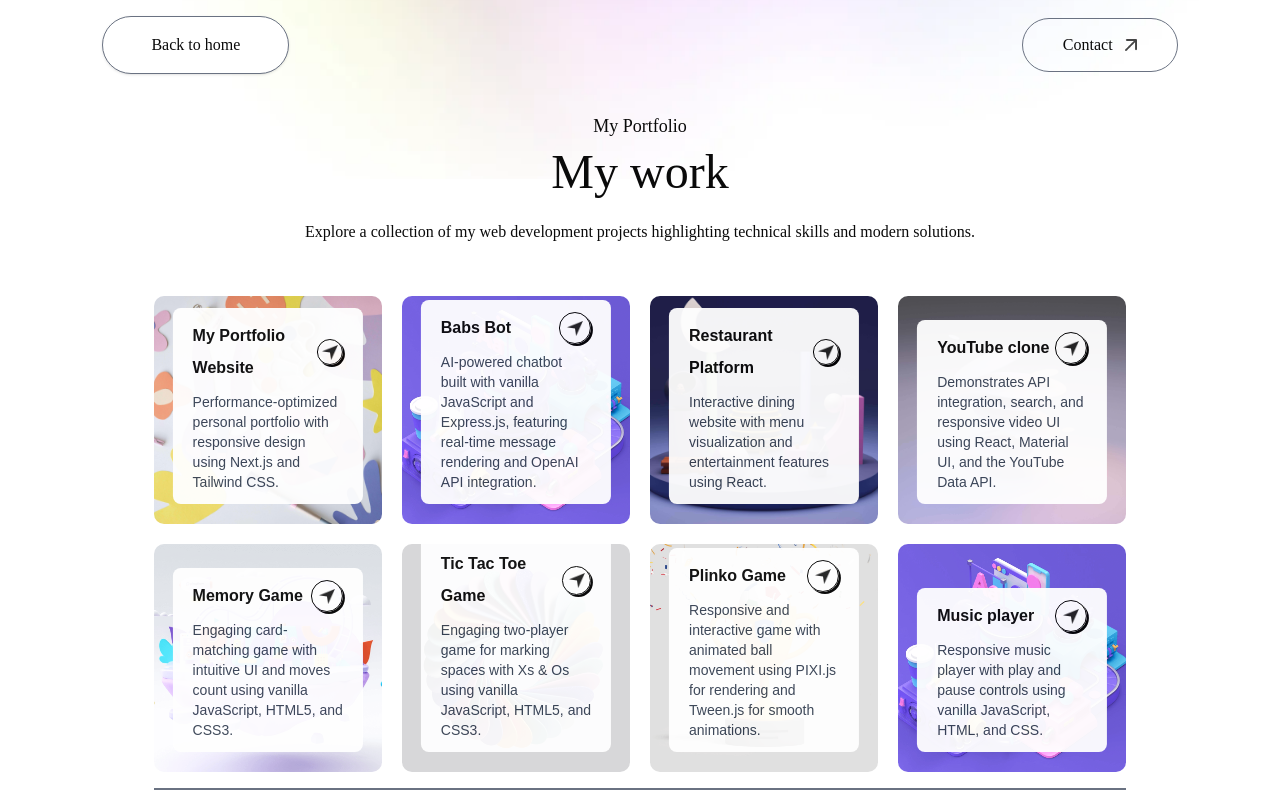
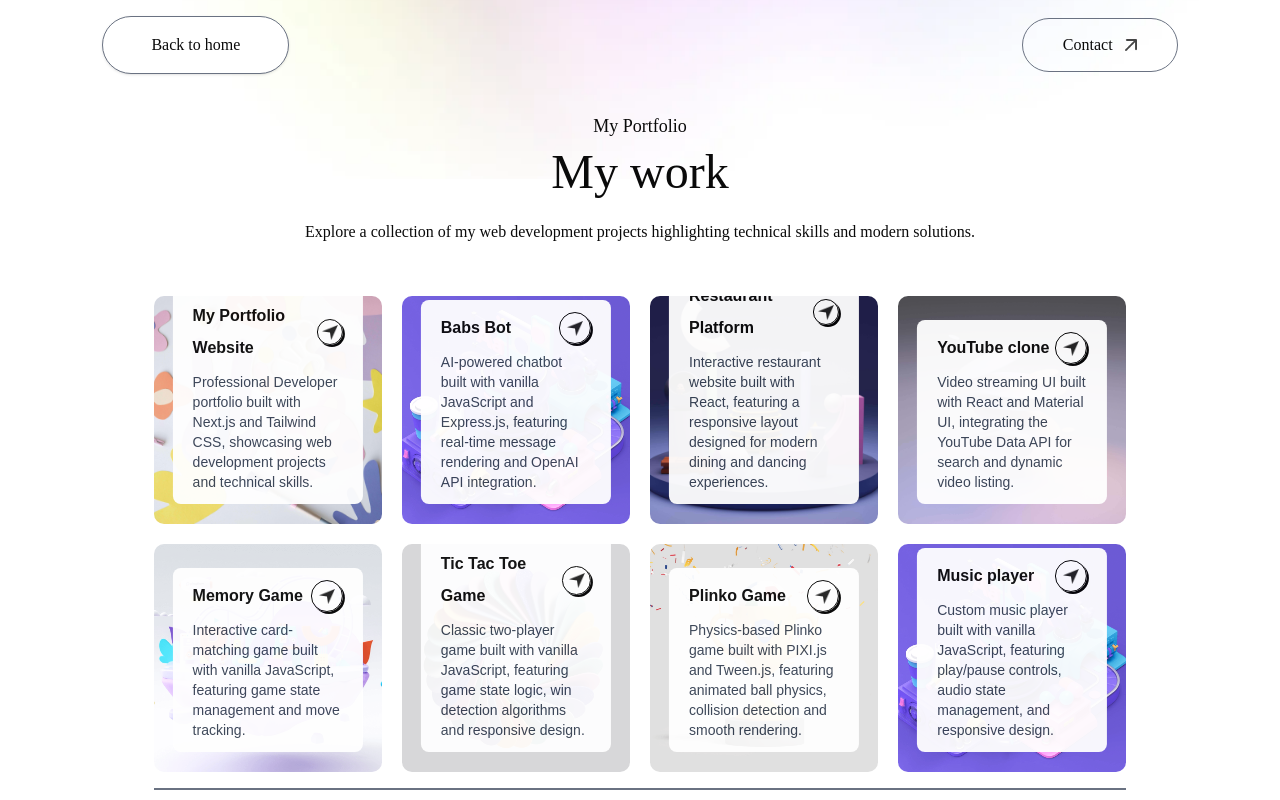
Before and after one commit to babalwa-mbolekwa/babalwa-mbolekwa-portfolio, a Next.js app: page /work in a window 1280 px wide. Shown: the top 800 px of the page. Built offline with nearby package versions, Linux system fonts and the light colour scheme; a web font is replaced by a local one.

Commit message:
update projects descriptions

```diff
--- a/assets/assets.ts
+++ b/assets/assets.ts
@@ -121,7 +121,7 @@ export const assets = {
 export const workData = [
     {
         title: 'My Portfolio Website',
-        description: 'Performance-optimized personal portfolio with responsive design using Next.js and Tailwind CSS.',
+        description: 'Professional Developer portfolio built with Next.js and Tailwind CSS, showcasing web development projects and technical skills.',
         bgImage: assets.work1.src,
         workUrl: "https://babalwambolekwa.netlify.app/"
     },
@@ -133,37 +133,37 @@ export const workData = [
     },
     {
         title: 'Restaurant Platform',
-        description: 'Interactive dining website with menu visualization and entertainment features using React.',
+        description: 'Interactive restaurant website built with React, featuring a responsive layout designed for modern dining and dancing experiences.',
         bgImage: assets.work2.src,
         workUrl: "https://babalwa-mbolekwa.github.io/grooveavenue/"
     },
     {
         title: 'YouTube clone',
-        description: 'Demonstrates API integration, search, and responsive video UI using React, Material UI, and the YouTube Data API.',
+        description: 'Video streaming UI built with React and Material UI, integrating the YouTube Data API for search and dynamic video listing.',
         bgImage: assets.work3.src,
         workUrl: "https://babalwayoutubeclone.netlify.app/"
     },
     {
         title: 'Memory Game',
-        description: 'Engaging card-matching game with intuitive UI and moves count using vanilla JavaScript, HTML5, and CSS3.',
+        description: 'Interactive card-matching game built with vanilla JavaScript, featuring game state management and move tracking.',
         bgImage: assets.work4.src,
         workUrl: "https://babalwa-mbolekwa.github.io/memory-game/"
     },
     {
         title: 'Tic Tac Toe Game',
-        description: 'Engaging two-player game for marking spaces with Xs & Os using vanilla JavaScript, HTML5, and CSS3.',
+        description: 'Classic two-player game built with vanilla JavaScript, featuring game state logic, win detection algorithms and responsive design.',
         bgImage: assets.work5.src,
         workUrl: "https://babalwa-mbolekwa.github.io/tic-tac-toe/"
     },
     {
         title: 'Plinko Game',
-        description: 'Responsive and interactive game with animated ball movement using PIXI.js for rendering and Tween.js for smooth animations.',
+        description: 'Physics-based Plinko game built with PIXI.js and Tween.js, featuring animated ball physics, collision detection and smooth rendering.',
         bgImage: assets.work6.src,
         workUrl: "https://plinko-game-v2.netlify.app/"
     },
     {
         title: 'Music player',
-        description: 'Responsive music player with play and pause controls using vanilla JavaScript, HTML, and CSS.',
+        description: 'Custom music player built with vanilla JavaScript, featuring play/pause controls, audio state management, and responsive design.',
         bgImage: assets.work7.src,
         workUrl: "https://babalwa-mbolekwa.github.io/music-player/"
     },
```
